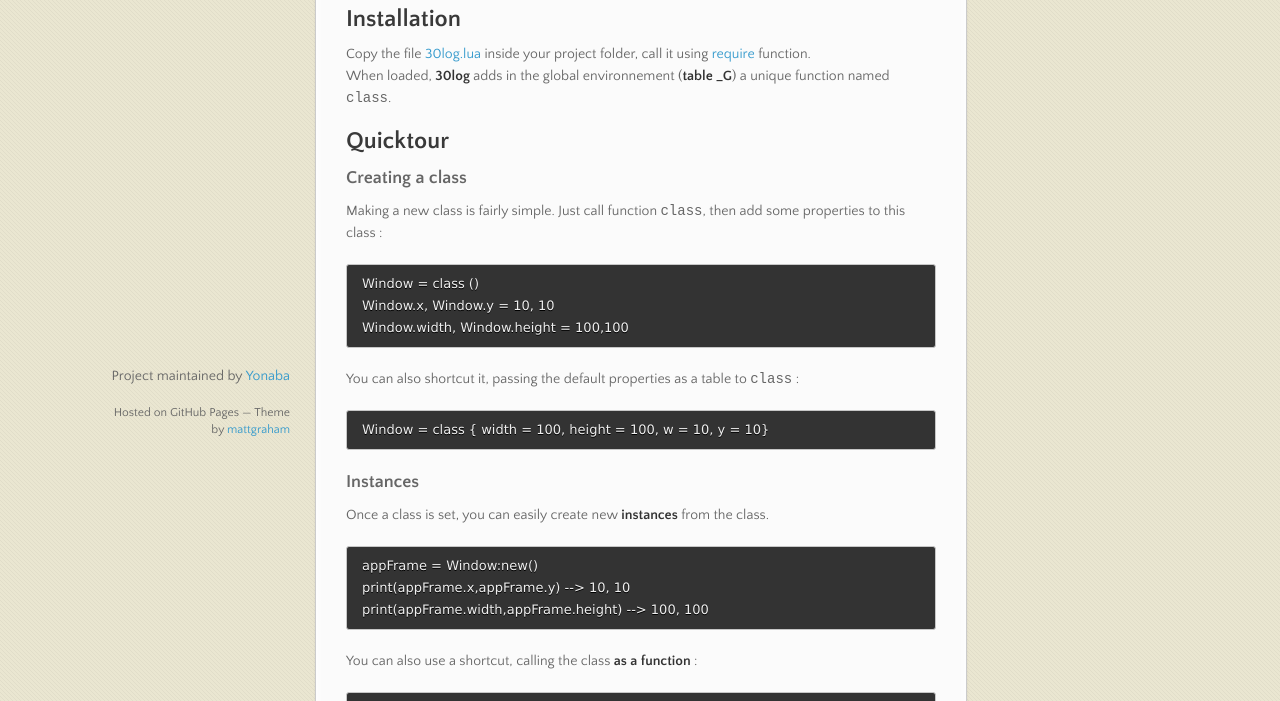
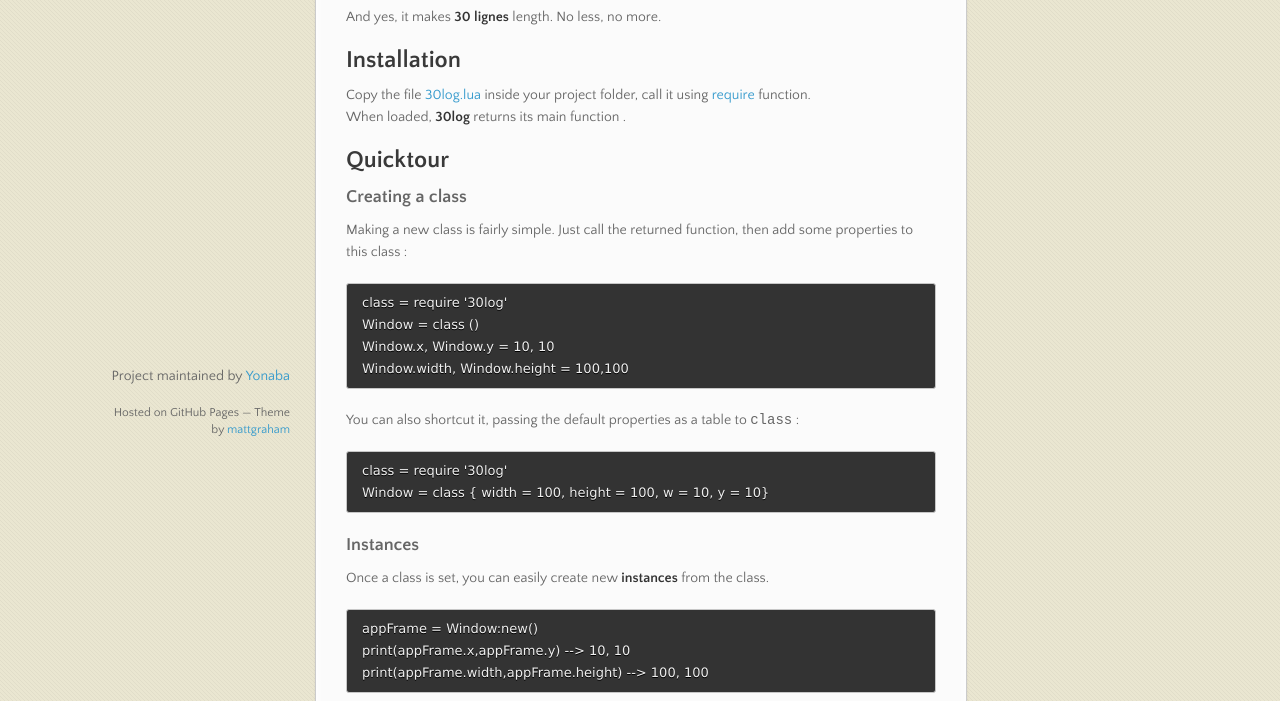
Before and after one commit to Yonaba/30log, a plain HTML site: page index.html in a window 1280 px wide. Shown: the part 322-1023 px from the top of the page. Drawn offline with nearby package versions, Linux system fonts and the light colour scheme.

```diff
--- a/index.html
+++ b/index.html
@@ -39,29 +39,33 @@
         <ul></ul>
       </nav>
       <section>
-        <p><strong>30log</strong>, in extenso <em>30 Lines Of Goodness</em> is a minified library for <a href="http://lua-users.org/wiki/ObjectOrientedProgramming">pseudo object-orientation</a> in Lua.
+        <h1>30log</h1>
+
+<p><strong>30log</strong>, in extenso <em>30 Lines Of Goodness</em> is a minified library for <a href="http://lua-users.org/wiki/ObjectOrientedProgramming">pseudo object-orientation</a> in Lua.
 It features <strong>class creation</strong>, <strong>object instantiation</strong>, <strong>class inheritance</strong> and <strong>method overload</strong> through inheritance.<br>
 And yes, it makes <strong>30 lignes</strong> length. No less, no more.</p>
 
 <h2>Installation</h2>
 
 <p>Copy the file <a href="https://github.com/Yonaba/30log/blob/master/Lib/30log.lua">30log.lua</a> inside your project folder, call it using <a href="pgl.yoyo.org/luai/i/require">require</a> function.<br>
-When loaded, <strong>30log</strong> adds in the global environnement (<strong>table _G</strong>) a unique function named <tt>class</tt>.</p>
+When loaded, <strong>30log</strong> returns its main function .</p>
 
 <h2>Quicktour</h2>
 
 <h3>Creating a class</h3>
 
-<p>Making a new class is fairly simple. Just call function <tt>class</tt>, then add some properties to this class :</p>
+<p>Making a new class is fairly simple. Just call the returned function, then add some properties to this class :</p>
 
-<pre><code>Window = class ()
+<pre><code>class = require '30log'
+Window = class ()
 Window.x, Window.y = 10, 10
 Window.width, Window.height = 100,100
 </code></pre>
 
 <p>You can also shortcut it, passing the default properties as a table to <tt>class</tt> :</p>
 
-<pre><code>Window = class { width = 100, height = 100, w = 10, y = 10}
+<pre><code>class = require '30log'
+Window = class { width = 100, height = 100, w = 10, y = 10}
 </code></pre>
 
 <h3>Instances</h3>
@@ -140,7 +144,6 @@
 <pre><code>-- The base class "Window"
 Window = class { width = 100, height = 100, x = 10, y = 10}
 function Window:__init(x,y,width,height)
-   print('window',self)
    self.x,self.y = x,y
    self.width,self.height = width,height
 end
```
Also changed, not shown: params.json (+1 -1 lines).
